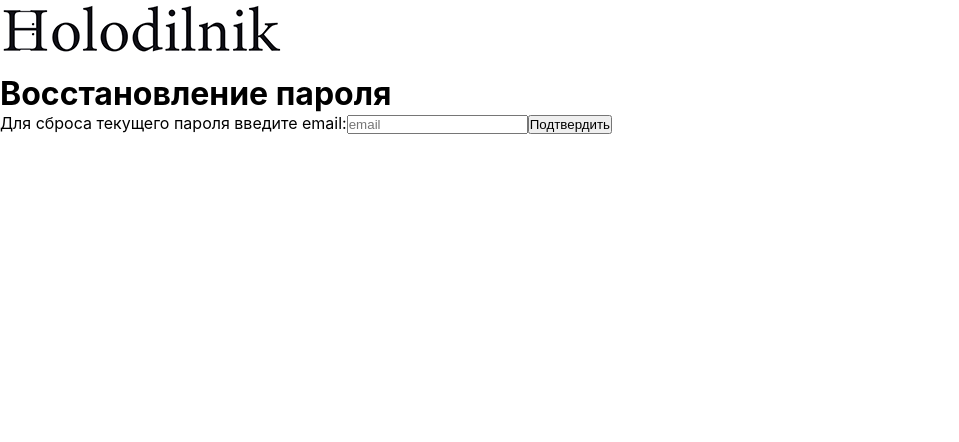
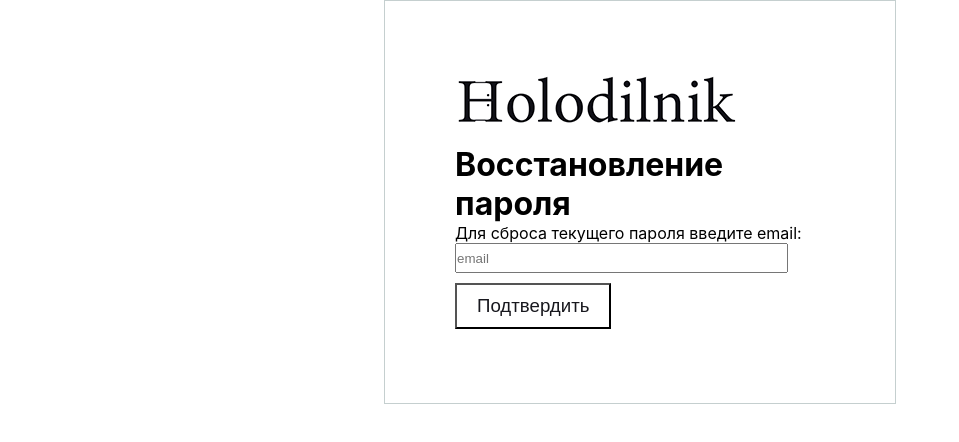
Before and after one commit to PrilipchenkoMaria/holodilnik, a React (Create React App) app: page /ForgotPassword in a window 1280 px wide. Shown: the top 442 px of the page, without its empty margins (0-959 px from the left). Built offline with nearby package versions, Linux system fonts and the light colour scheme.

Commit message:
ForgotPasPage

```diff
--- a/src/App.scss
+++ b/src/App.scss
@@ -131,7 +131,7 @@
 
 }
 
-.SignUpPage, .SignInPage {
+.SignUpPage, .SignInPage,.ForgotPassword  {
   margin: 0 auto;
   padding: 70px;
   width: 40%;
@@ -139,21 +139,21 @@
   @include border;
 }
 
-.SignUpForm, .SignInForm {
+.SignUpForm, .SignInForm, .ForgotPasswordForm {
 
   display: grid;
-  grid-template-rows: repeat(3, 1fr);
+  grid-template-rows: repeat(2, 1fr);
   grid-auto-rows: 1fr;
   row-gap: 10px;
 
-  .SignInFormInput, .SignUpFormInput {
+  .SignInFormInput, .SignUpFormInput, .ForgotPasswordInput  {
     width: 90%;
     min-height: 30px;
   }
 
 }
 
-.SignUpSubmit, .SignInSubmit {
+.SignUpSubmit, .SignInSubmit, .ForgotPasswordSubmit {
   @include button;
   background-color: #FFFFFF;
   width: fit-content;
@@ -171,7 +171,3 @@
     background-color: #E7F2F2;
   }
 }
-
-.ForgotPasswordForm {
-
-}
--- a/src/components/ForgotPassword.js
+++ b/src/components/ForgotPassword.js
@@ -3,7 +3,7 @@ import {Link} from 'react-router-dom';
 import Logo from '../img/AppHeaderBg.png';
 
 export function ForgotPassword() {
-    return <div className="SignInModal">
+    return <div className="ForgotPassword">
         <Link to="/"><img src={Logo} alt="logo"/></Link>
         <h1>Восстановление пароля</h1>
         <form className="ForgotPasswordForm">
```
